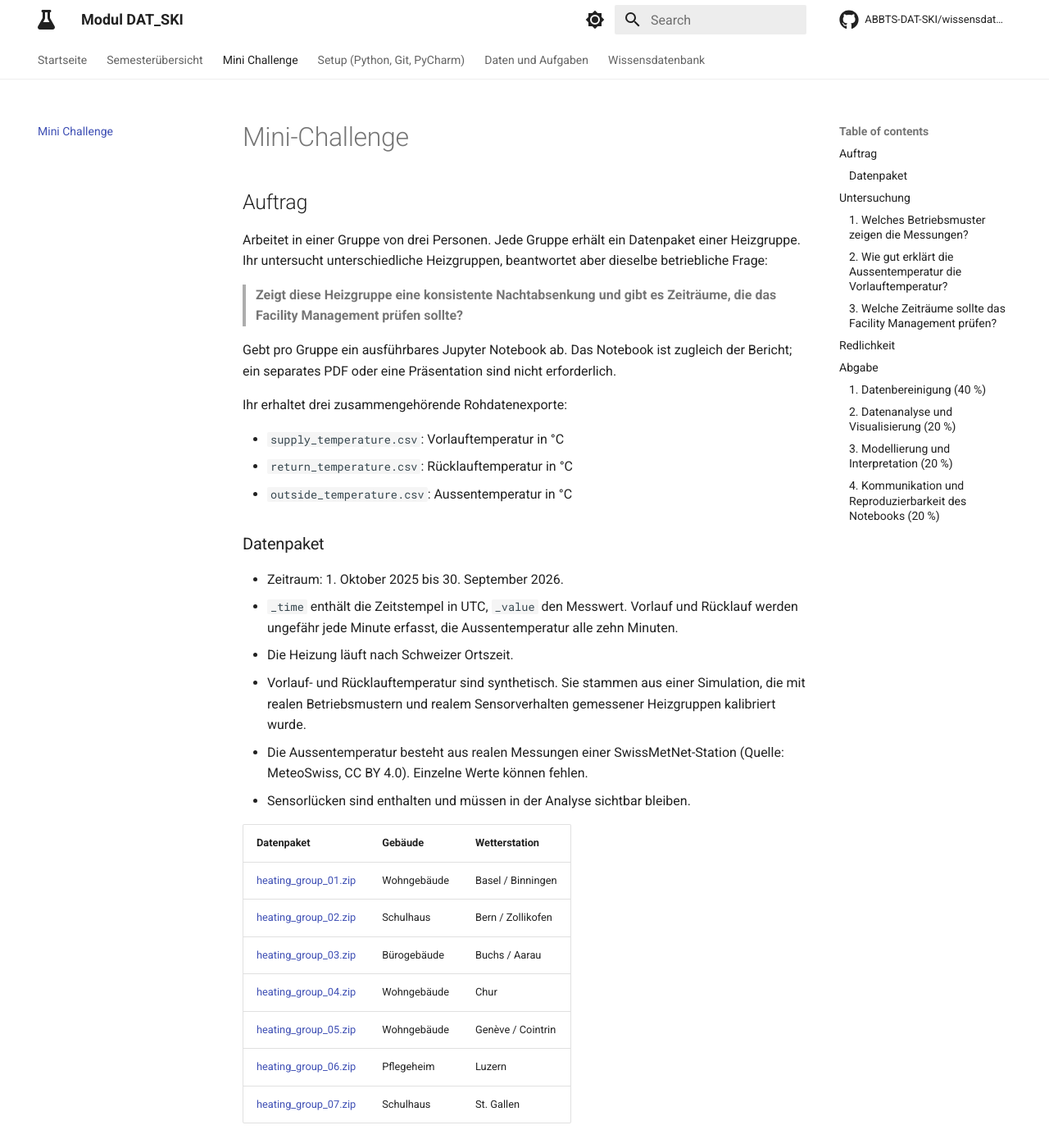
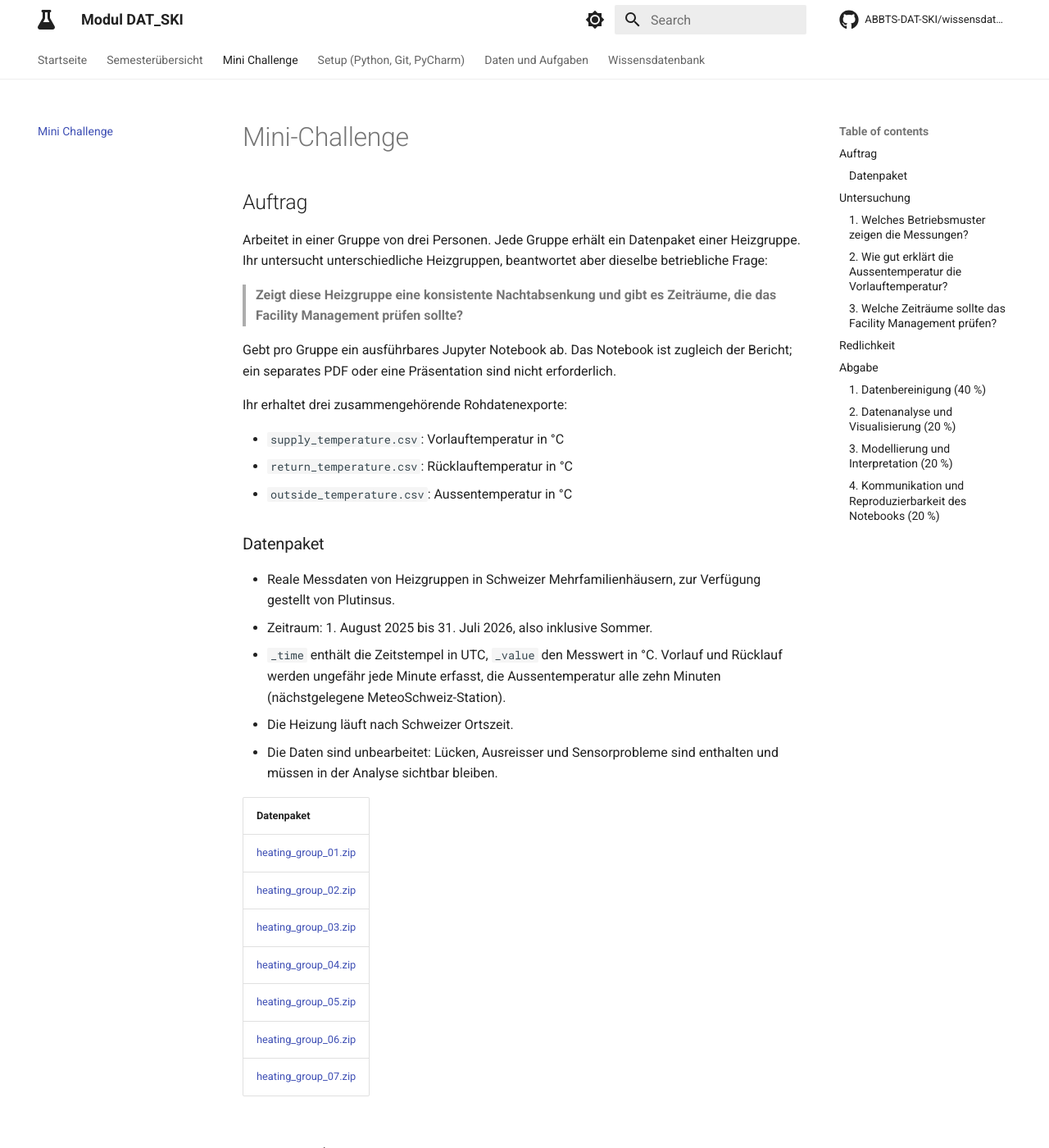
Before and after one commit to ABBTS-DAT-SKI/wissensdatenbank, an MkDocs documentation site: the page built from docs/mini_challenge.md, in a window 1280 px wide and 1400 px high. Shown: the whole window at 82% size. Built offline with MkDocs 1.6.1 and Material for MkDocs 9.7.7, drawn with Linux system fonts in a browser that asks for light colours; comment, search, counter and statistics services are not loaded; some of the changed text lies outside the part shown.

Commit message:
Mini-Challenge: reale Heizgruppendaten von Plutinsus, Frage 3 mit Kennzahl und Alarmregel
Co-Authored-By: Claude Opus 5.5 <noreply@anthropic.com>

```diff
--- a/docs/mini_challenge.md
+++ b/docs/mini_challenge.md
@@ -19,27 +19,25 @@ Ihr erhaltet drei zusammengehörende Rohdatenexporte:
 
 ### Datenpaket
 
-- Zeitraum: 1. Oktober 2025 bis 30. September 2026.
-- `_time` enthält die Zeitstempel in UTC, `_value` den Messwert. Vorlauf und
-  Rücklauf werden ungefähr jede Minute erfasst, die Aussentemperatur alle zehn
-  Minuten.
+- Reale Messdaten von Heizgruppen in Schweizer Mehrfamilienhäusern,
+  zur Verfügung gestellt von Plutinsus.
+- Zeitraum: 1. August 2025 bis 31. Juli 2026, also inklusive Sommer.
+- `_time` enthält die Zeitstempel in UTC, `_value` den Messwert in °C. Vorlauf
+  und Rücklauf werden ungefähr jede Minute erfasst, die Aussentemperatur alle
+  zehn Minuten (nächstgelegene MeteoSchweiz-Station).
 - Die Heizung läuft nach Schweizer Ortszeit.
-- Vorlauf- und Rücklauftemperatur sind synthetisch. Sie stammen aus einer
-  Simulation, die mit realen Betriebsmustern und realem Sensorverhalten
-  gemessener Heizgruppen kalibriert wurde.
-- Die Aussentemperatur besteht aus realen Messungen einer
-  SwissMetNet-Station (Quelle: MeteoSwiss, CC BY 4.0). Einzelne Werte können fehlen.
-- Sensorlücken sind enthalten und müssen in der Analyse sichtbar bleiben.
+- Die Daten sind unbearbeitet: Lücken, Ausreisser und Sensorprobleme sind
+  enthalten und müssen in der Analyse sichtbar bleiben.
 
-| Datenpaket | Gebäude | Wetterstation |
-| --- | --- | --- |
-| [heating_group_01.zip](downloads/mini_challenge/heating_group_01.zip) | Wohngebäude | Basel / Binningen |
-| [heating_group_02.zip](downloads/mini_challenge/heating_group_02.zip) | Schulhaus | Bern / Zollikofen |
-| [heating_group_03.zip](downloads/mini_challenge/heating_group_03.zip) | Bürogebäude | Buchs / Aarau |
-| [heating_group_04.zip](downloads/mini_challenge/heating_group_04.zip) | Wohngebäude | Chur |
-| [heating_group_05.zip](downloads/mini_challenge/heating_group_05.zip) | Wohngebäude | Genève / Cointrin |
-| [heating_group_06.zip](downloads/mini_challenge/heating_group_06.zip) | Pflegeheim | Luzern |
-| [heating_group_07.zip](downloads/mini_challenge/heating_group_07.zip) | Schulhaus | St. Gallen |
+| Datenpaket |
+| --- |
+| [heating_group_01.zip](downloads/mini_challenge/heating_group_01.zip) |
+| [heating_group_02.zip](downloads/mini_challenge/heating_group_02.zip) |
+| [heating_group_03.zip](downloads/mini_challenge/heating_group_03.zip) |
+| [heating_group_04.zip](downloads/mini_challenge/heating_group_04.zip) |
+| [heating_group_05.zip](downloads/mini_challenge/heating_group_05.zip) |
+| [heating_group_06.zip](downloads/mini_challenge/heating_group_06.zip) |
+| [heating_group_07.zip](downloads/mini_challenge/heating_group_07.zip) |
 
 ## Untersuchung
 
@@ -71,11 +69,16 @@ Beantwortet die folgenden Fragen in eurem Notebook.
 
 ### 3. Welche Zeiträume sollte das Facility Management prüfen?
 
-- Untersucht drei Zeiträume, die vom üblichen Absenkmuster abweichen.
-- Belegt jeden Kandidaten mit einem detaillierten Zeitreihenplot.
-- Formuliert einen nächsten Schritt für das Facility Management,
-  beispielsweise die Prüfung eines Zeitprogramms, Sollwerts, manuellen
-  Eingriffs, Ventils, Sensors oder BMS-Trends. Gibt es keine nächsten Schritte, muss dies gut begründet werden.
+- Definiert eine tägliche Kennzahl, die auf Veränderungen der Heizgruppe
+  reagiert.
+- Plottet die Kennzahl über das ganze Jahr und legt eine nachvollziehbare
+  Alarmregel fest für:
+    - schlagartige Veränderungen: grosser Sprung von einem Tag zum nächsten
+    - graduelle Veränderungen: langsame Drift über Wochen
+- Untersucht die drei auffälligsten Zeiträume mit einem detaillierten
+  Zeitreihenplot und formuliert je einen nächsten Schritt für das Facility
+  Management, beispielsweise die Prüfung eines Zeitprogramms, Sollwerts,
+  manuellen Eingriffs, Ventils oder Sensors.
 - Eine Sensorlücke ist ein Befund zur Datenqualität und kein Beweis für einen
   Anlagenfehler.
 
```
Also changed, not shown: 7 other files.
